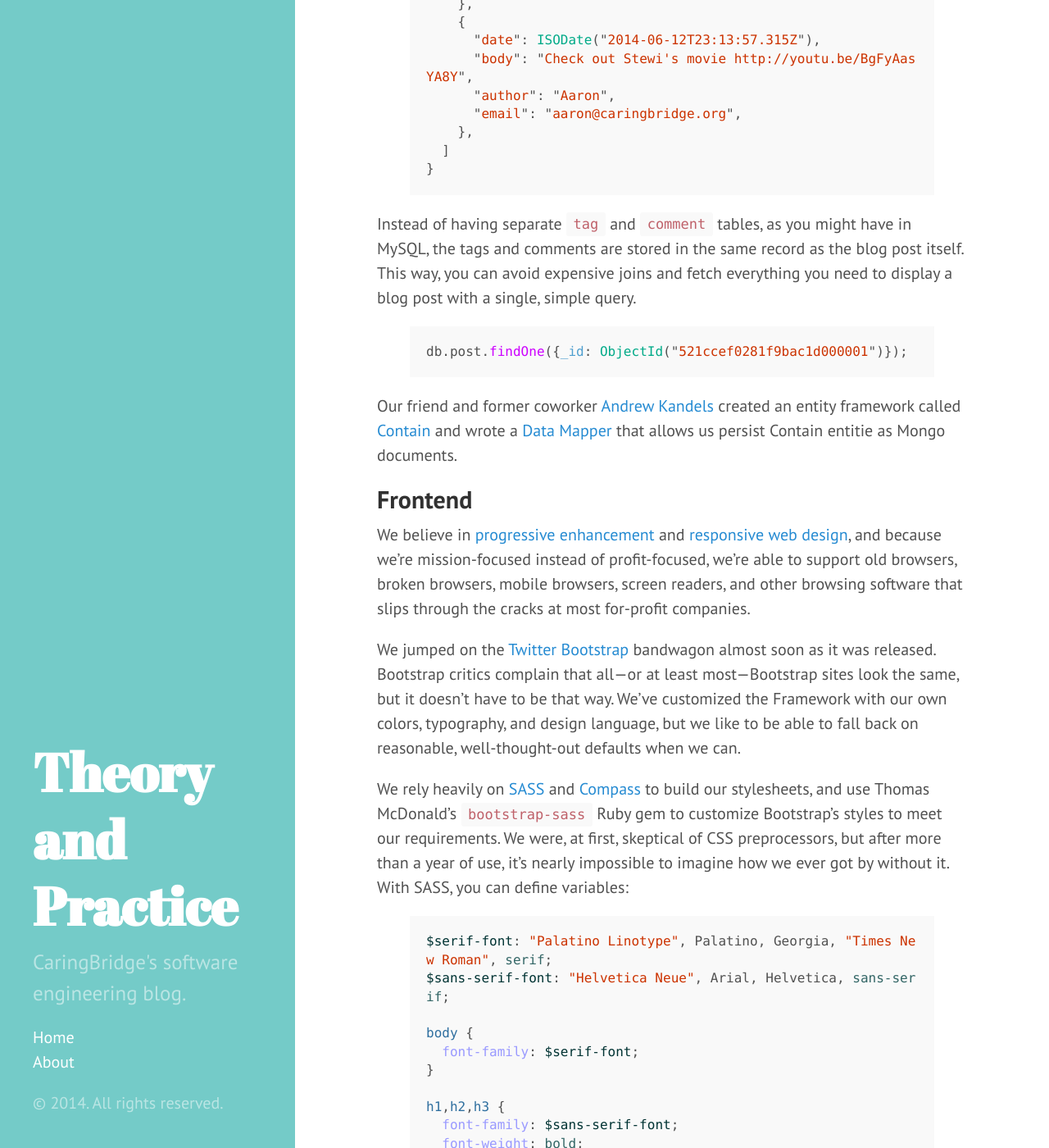
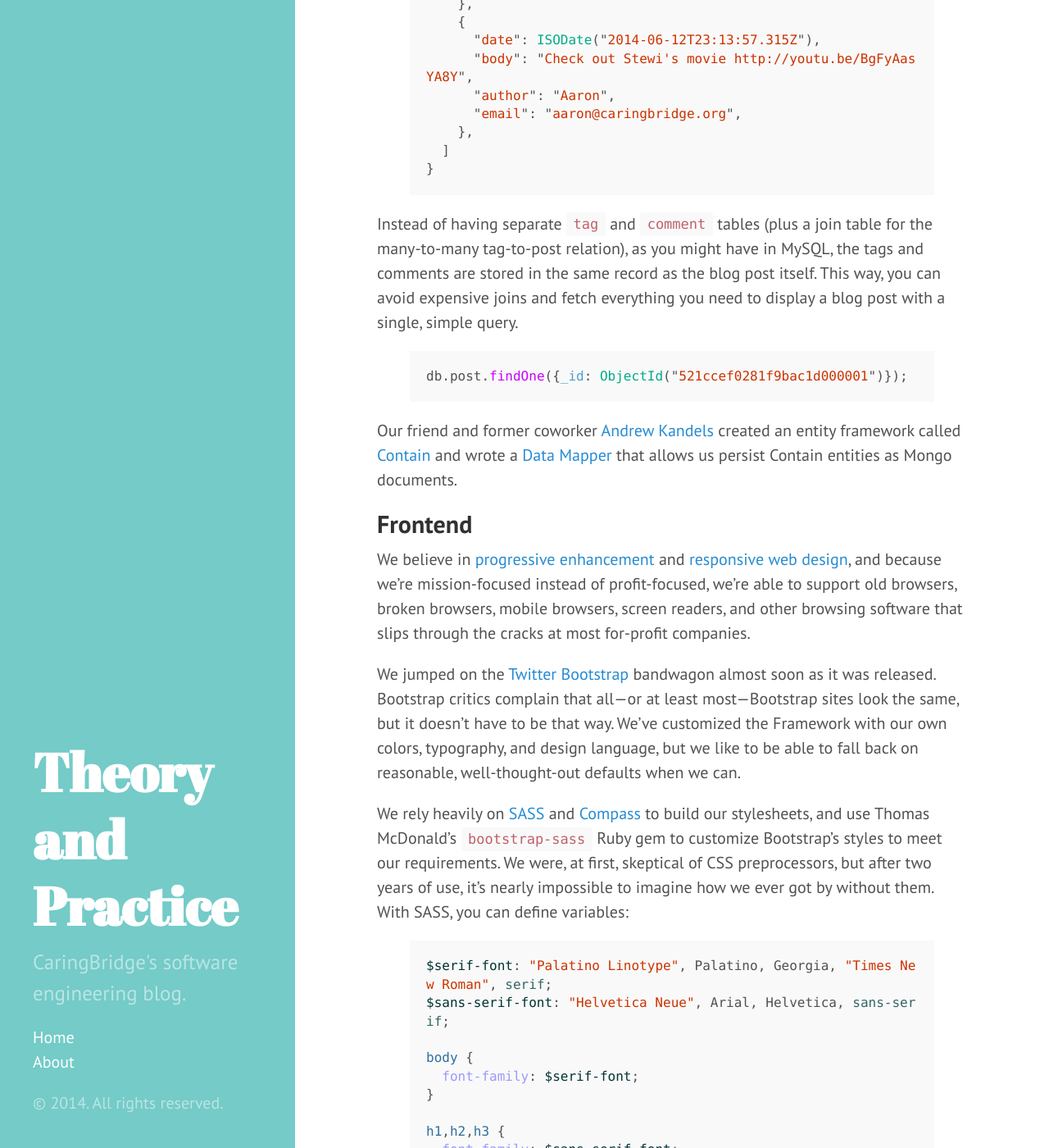
Before and after one commit to caringbridge/caringbridge.github.io, a Jekyll site: the page built from _posts/2014-06-12-how-we-roll.markdown, in a window 1280 px wide and 1400 px high, scrolled down 1830 px. Shown: the whole window at 82% size. Built offline with Jekyll 4.4.1, drawn with Linux system fonts in a browser that asks for light colours; Markdown is read by kramdown in place of the engine named in the settings.

Commit message:
Fixed typos.

```diff
--- a/_posts/2014-06-12-how-we-roll.markdown
+++ b/_posts/2014-06-12-how-we-roll.markdown
@@ -82,7 +82,8 @@ For instance, a blog post might look like this:
 }
 {% endhighlight %}
 
-Instead of having separate `tag` and `comment` tables, as you might have in
+Instead of having separate `tag` and `comment` tables (plus a join table for
+the many-to-many tag-to-post relation), as you might have in
 MySQL, the tags and comments are stored in the same record as the blog post
 itself. This way, you can avoid expensive joins and fetch everything you need
 to display a blog post with a single, simple query.
@@ -93,7 +94,7 @@ db.post.findOne({_id: ObjectId("521ccef0281f9bac1d000001")});
 
 Our friend and former coworker [Andrew Kandels][papa] created an entity
 framework called [Contain][contain] and wrote a [Data Mapper][dm] that
-allows us persist Contain entitie as Mongo documents.
+allows us persist Contain entities as Mongo documents.
 
 ## Frontend ##
 
@@ -113,8 +114,8 @@ defaults when we can.
 We rely heavily on [SASS][sass] and [Compass][compass] to build our stylesheets,
 and use Thomas McDonald's [`bootstrap-sass`][bs-sass] Ruby gem to customize
 Bootstrap's styles to meet our requirements. We were, at first, skeptical of CSS
-preprocessors, but after more than a year of use, it's nearly impossible to
-imagine how we ever got by without it. With SASS, you can define variables:
+preprocessors, but after two years of use, it's nearly impossible to
+imagine how we ever got by without them. With SASS, you can define variables:
 
 {% highlight scss %}
 $serif-font: "Palatino Linotype", Palatino, Georgia, "Times New Roman", serif;
```
